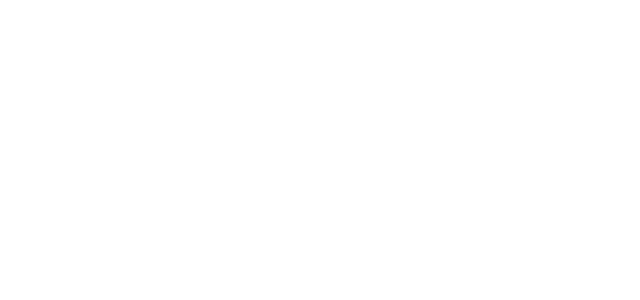
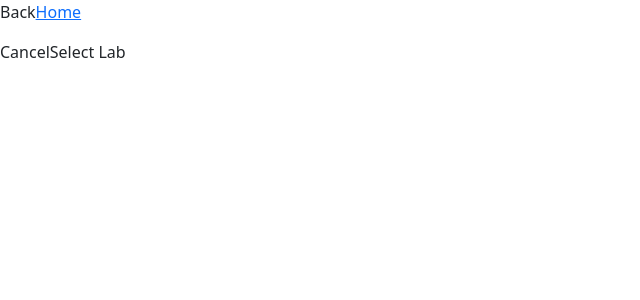
Before and after one commit to asrarali21/Quick-Diagnostics, a React (Vite) app: page /AddPatient in a window 1280 px wide. Before the commit this address had no page. Shown: the top 300 px of the page, without its empty margins (0-640 px from the left). Built offline with nearby package versions, Linux system fonts and the light colour scheme; data requests are answered from the project's data file.

Commit message:
implemented routing and breadcrum

```diff
--- a/src/App.jsx
+++ b/src/App.jsx
@@ -10,6 +10,8 @@ import Home from './Pages/Home';
 import Reports from './Pages/Reports';
 import Appointments from './Pages/Appointments';
 import TestInfo from './Pages/TestInfo';
+import AddPatient from './Pages/AddPatient';
+import SelectLab from './Pages/SelectLab';
 
 function App() {
 
@@ -74,6 +76,8 @@ function App() {
         </>
         }/>
         <Route path='/testinfo/:id' element={<TestInfo/>}/>
+        <Route path='/AddPatient' element={<AddPatient/>}/>
+        <Route path='/Labtest' element={<SelectLab/>}/>
      </Routes>
     </>
   )
--- /dev/null
+++ b/src/Pages/AddPatient.jsx
@@ -0,0 +1,18 @@
+import React from 'react'
+
+import BreadCrum from '../components/BreadCrum'
+import { useNavigate } from 'react-router-dom'
+
+function AddPatient() {
+  const navigate = useNavigate()
+
+  return (
+    <div>
+     <BreadCrum />
+     <span>Cancel</span>
+     <button onClick={()=> navigate("/Labtest")}>Select Lab</button>
+    </div>
+  )
+}
+
+export default AddPatient
--- /dev/null
+++ b/src/Pages/SelectLab.jsx
@@ -0,0 +1,13 @@
+import React from 'react'
+import BreadCrum from '../components/BreadCrum'
+
+function SelectLab() {
+  return (
+    <div>
+        <BreadCrum/>
+        labb
+    </div>
+  )
+}
+
+export default SelectLab
--- a/src/Pages/TestInfo.jsx
+++ b/src/Pages/TestInfo.jsx
@@ -1,8 +1,10 @@
 import React from 'react'
-import { useNavigate, useParams } from 'react-router-dom'
+import { Link, useNavigate, useParams } from 'react-router-dom'
+
 
 import { useRecoilValue } from 'recoil'
 import { apiDataState } from '../apiState'
+import BreadCrum from '../components/BreadCrum'
 function TestInfo() {
   const navigate = useNavigate()
     const {id} =useParams()
@@ -13,8 +15,12 @@ function TestInfo() {
 
   return (
     <div>
+       <BreadCrum/>
       <h2>{test.name}</h2>
-     <button onClick={()=>navigate("/")}>Back</button>
+     <div>
+      <span>Cancel</span>
+      <button onClick={()=>navigate("/AddPatient", {state:{test}})}>Add patients</button>
+     </div>
     </div>
   )
 }
--- /dev/null
+++ b/src/components/BreadCrum.jsx
@@ -0,0 +1,28 @@
+import React from 'react'
+import { Link, useLocation, useNavigate, useParams } from 'react-router-dom'
+
+
+import { useRecoilValue } from 'recoil'
+import { apiDataState } from '../apiState'
+
+
+function BreadCrum() {
+    const {id} = useParams()
+    const navigate = useNavigate();
+      const location = useLocation();
+    const pathnames = location.pathname.split("/")
+  const testList =  useRecoilValue(apiDataState)
+  const tests = testList.find(t => String(t.id) === id) || location.state?.test
+  console.log(location);
+
+  return (
+    <div>
+            <nav style={{ marginBottom: '1rem' }}>
+             <button onClick={()=>navigate("/")}>Back</button>
+                <Link to="/">Home</Link>{tests && <> &gt; <span>{tests.name}</span>  &gt; <span> {pathnames}</span></>}
+              </nav>
+    </div>
+  )
+}
+
+export default BreadCrum
```
